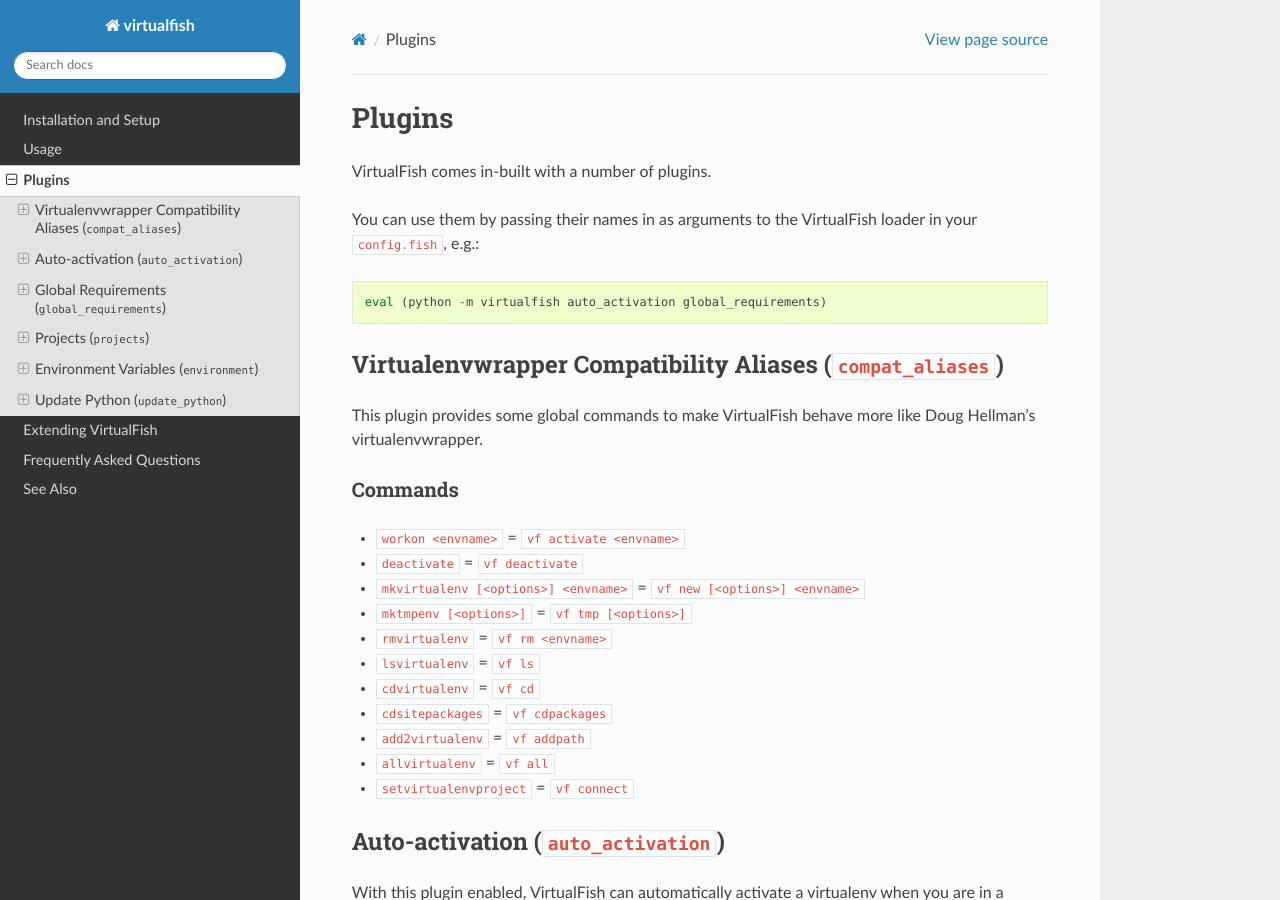
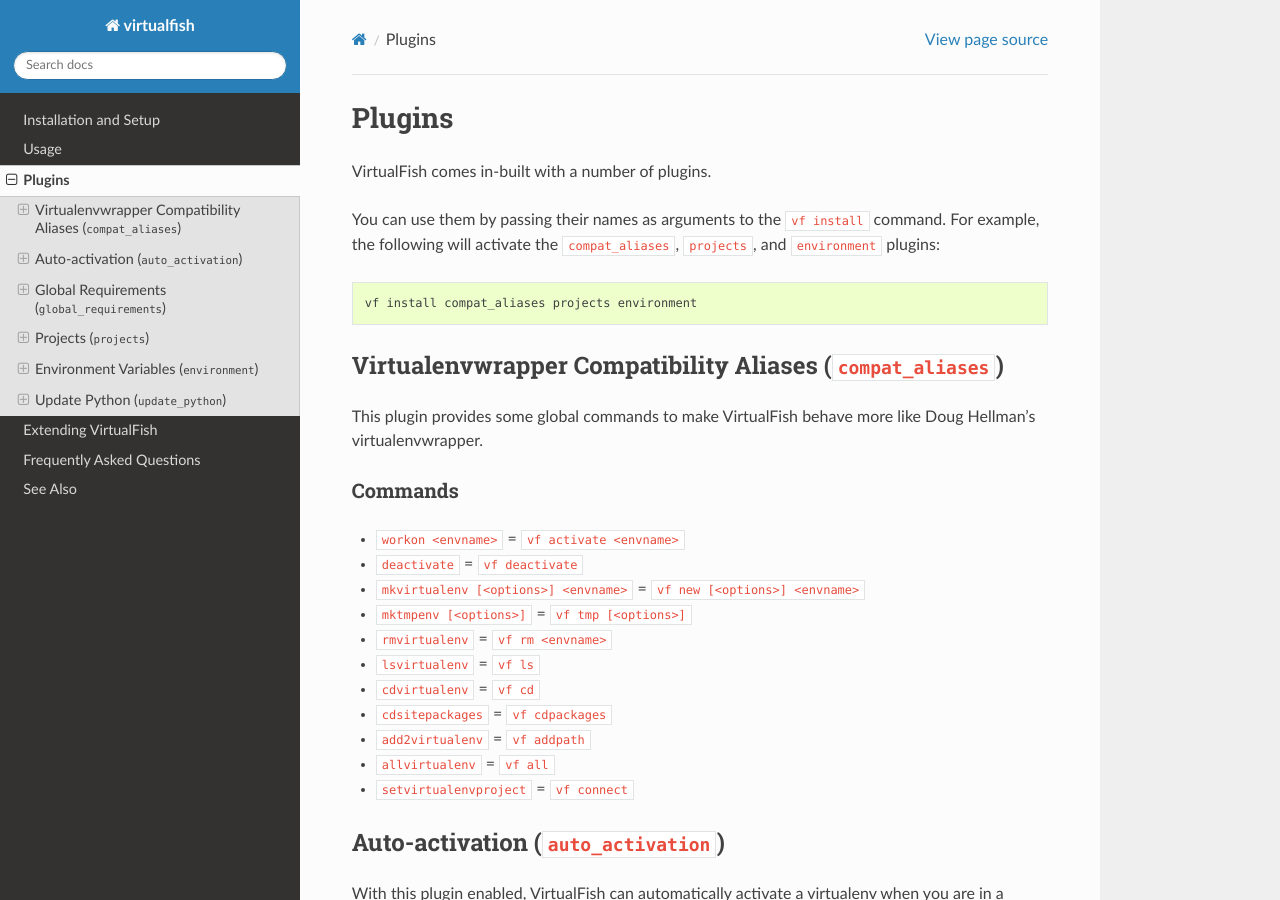
Before and after one commit to justinmayer/virtualfish, a Sphinx documentation site: the page built from docs/plugins.rst, in a window 1280 px wide and 900 px high. Built offline with Sphinx 7.4.7 and the Read the Docs theme 2.0.0, drawn with Linux system fonts in a browser that asks for light colours; the version number could not be read and is left out; some of the changed text lies outside the part shown.

Commit message:
Update install docs to match current process
Fixes #157

```diff
--- a/docs/plugins.rst
+++ b/docs/plugins.rst
@@ -3,10 +3,11 @@
 
 VirtualFish comes in-built with a number of plugins.
 
-You can use them by passing their names in as arguments to the VirtualFish
-loader in your ``config.fish``, e.g.::
+You can use them by passing their names as arguments to the ``vf install``
+command. For example, the following will activate the ``compat_aliases``,
+``projects``, and ``environment`` plugins::
 
-   eval (python -m virtualfish auto_activation global_requirements)
+    vf install compat_aliases projects environment
 
 .. _compat_aliases:
 
@@ -139,8 +140,7 @@
 
     ::
 
-        set -g VIRTUALFISH_COMPAT_ALIASES yes
-        eval (python -m virtualfish compat_aliases projects)
+        vf install compat_aliases projects
 
     ``workon`` then becomes alias for ``vf workon`` instead of ``vf activate``.
 
```
Also changed, not shown: README.md (+3 -3 lines), docs/install.rst (+11 -12 lines), docs/usage.rst (+7 -2 lines).
